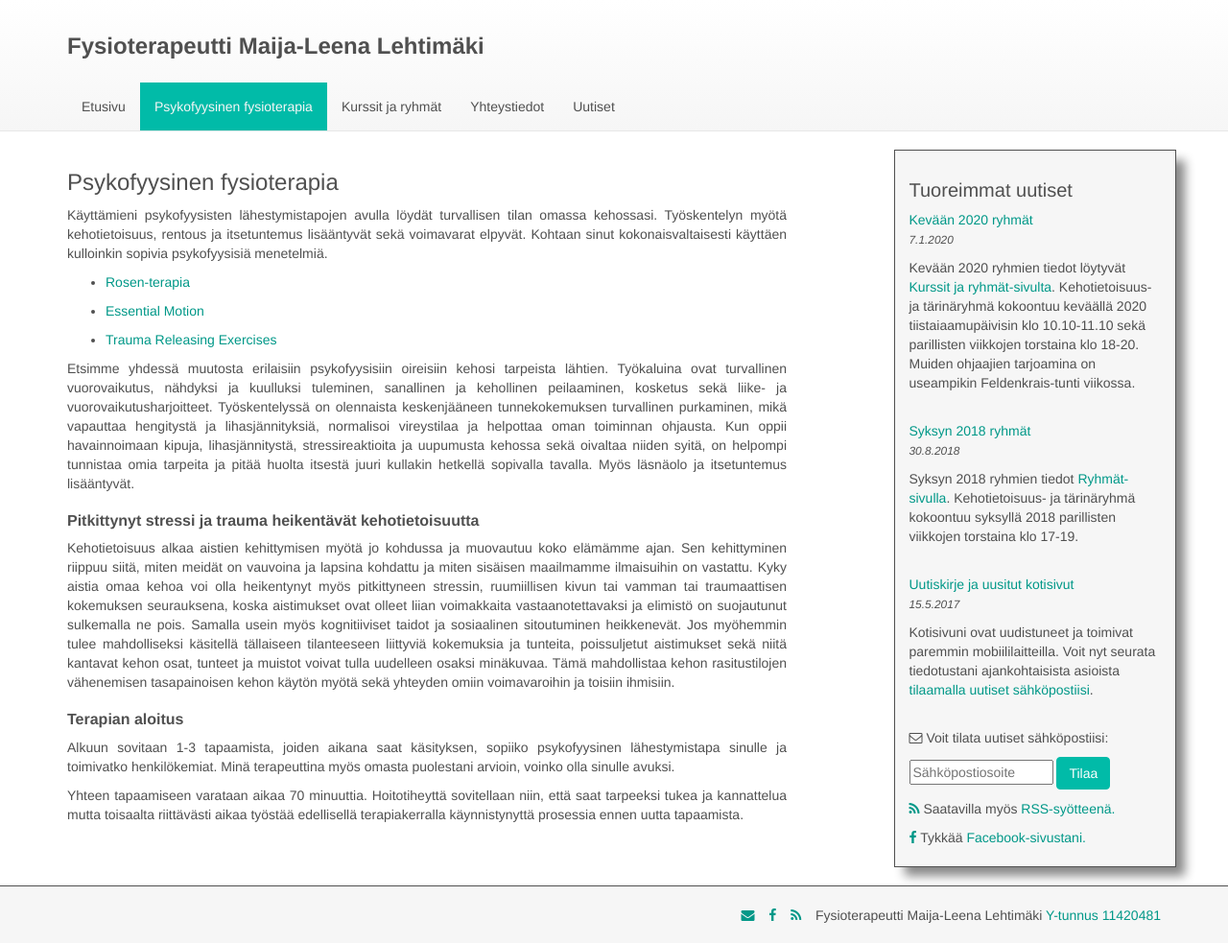
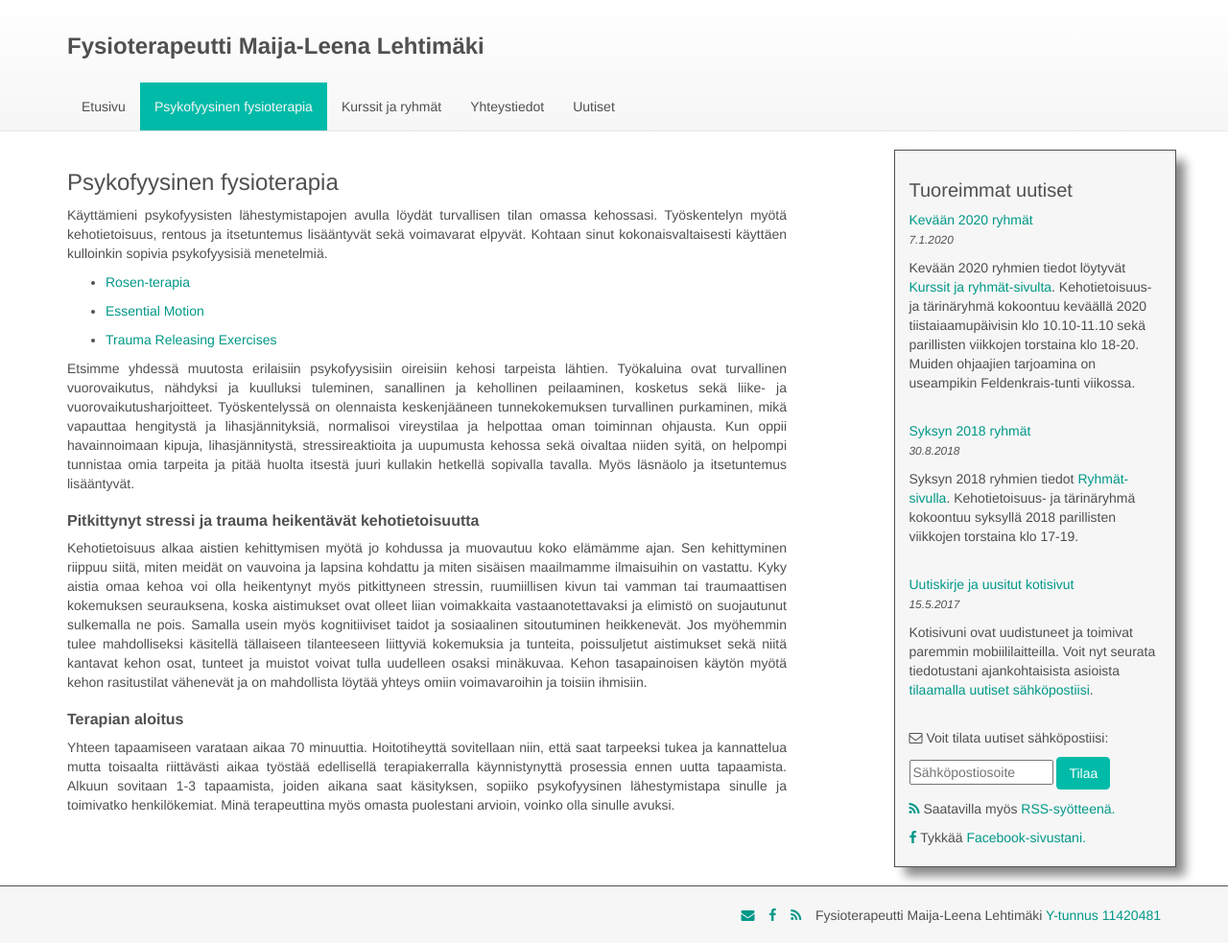
Before and after one commit to jluttine/maijaleenalehtimaki.fi, a Jekyll site: the page built from _pages/01-lahestymistapani.md, in a window 1280 px wide. Shown: the whole page at 96% size. Built offline with Jekyll 4.4.1, drawn with Linux system fonts in a browser that asks for light colours.

Commit message:
Update 01-lahestymistapani.md

```diff
--- a/_pages/01-lahestymistapani.md
+++ b/_pages/01-lahestymistapani.md
@@ -35,11 +35,9 @@ koska aistimukset ovat olleet liian voimakkaita vastaanotettavaksi ja elimistö
 sulkemalla ne pois. Samalla usein myös kognitiiviset taidot ja sosiaalinen sitoutuminen heikkenevät.
 Jos myöhemmin tulee mahdolliseksi käsitellä tällaiseen tilanteeseen liittyviä kokemuksia ja tunteita,
 poissuljetut aistimukset sekä niitä kantavat kehon osat, tunteet ja muistot voivat tulla uudelleen
-osaksi minäkuvaa. Tämä mahdollistaa kehon rasitustilojen vähenemisen tasapainoisen kehon käytön myötä
-sekä yhteyden omiin voimavaroihin ja toisiin ihmisiin.
+osaksi minäkuvaa. Kehon tasapainoisen käytön myötä kehon rasitustilat vähenevät ja on mahdollista löytää
+yhteys omiin voimavaroihin ja toisiin ihmisiin.
 
 ### Terapian aloitus
 
-Alkuun sovitaan 1-3 tapaamista, joiden aikana saat käsityksen, sopiiko psykofyysinen lähestymistapa sinulle ja toimivatko henkilökemiat. Minä terapeuttina myös omasta puolestani arvioin, voinko olla sinulle avuksi.
-
-Yhteen tapaamiseen varataan aikaa 70 minuuttia. Hoitotiheyttä sovitellaan niin, että saat tarpeeksi tukea ja kannattelua mutta toisaalta riittävästi aikaa työstää edellisellä terapiakerralla käynnistynyttä prosessia ennen uutta tapaamista.
+Yhteen tapaamiseen varataan aikaa 70 minuuttia. Hoitotiheyttä sovitellaan niin, että saat tarpeeksi tukea ja kannattelua mutta toisaalta riittävästi aikaa työstää edellisellä terapiakerralla käynnistynyttä prosessia ennen uutta tapaamista. Alkuun sovitaan 1-3 tapaamista, joiden aikana saat käsityksen, sopiiko psykofyysinen lähestymistapa sinulle ja toimivatko henkilökemiat. Minä terapeuttina myös omasta puolestani arvioin, voinko olla sinulle avuksi.
```
